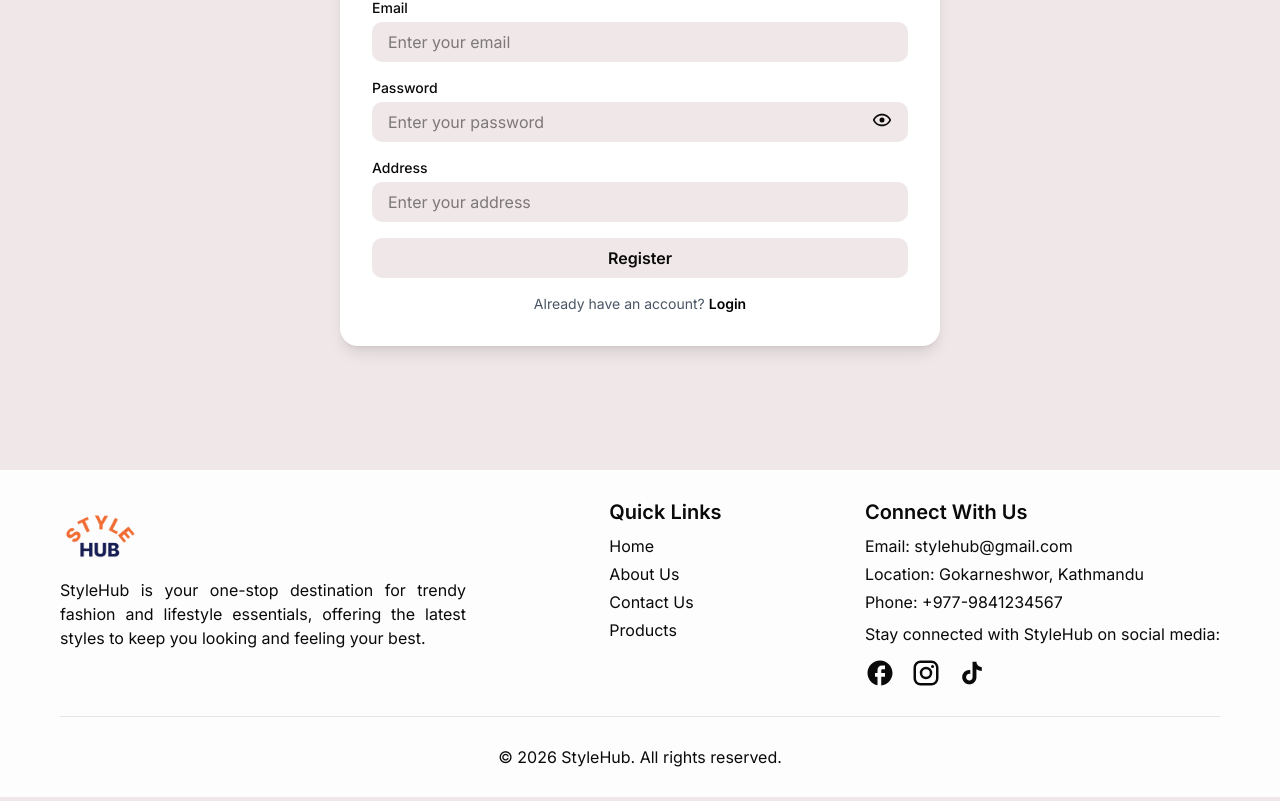
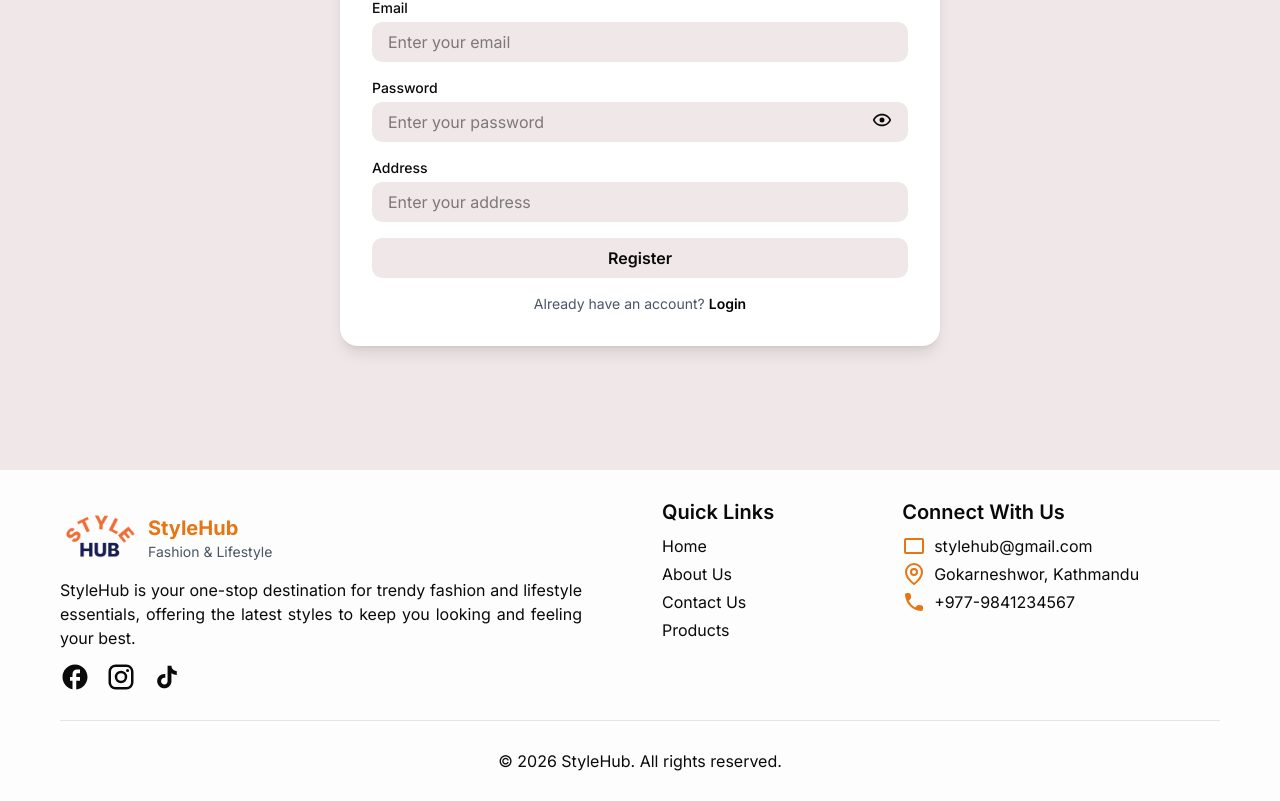
Before and after one commit to SumanSunuwar-SUDO/stylehub, a Next.js app in the folder client/: page /register in a window 1280 px wide. Shown: the part 440-1241 px from the top of the page. Built offline with nearby package versions, Linux system fonts and the light colour scheme; no server answers.

Commit message:
feat:footer stylehub

```diff
--- /dev/null
+++ b/client/src/UI/EmailIcon.jsx
@@ -0,0 +1,60 @@
+import React from "react";
+
+const EmailIcon = () => {
+  return (
+    <div>
+      <svg
+        xmlns="http://www.w3.org/2000/svg"
+        width="24"
+        height="24"
+        viewBox="0 0 24 24"
+      >
+        <path fill="currentColor" fillOpacity="0" d="M12 11l-8 -5h16l-8 5Z">
+          <animate
+            fill="freeze"
+            attributeName="fill-opacity"
+            begin="0.9s"
+            dur="0.4s"
+            to="1"
+          />
+        </path>
+
+        <g
+          fill="none"
+          stroke="currentColor"
+          strokeLinecap="round"
+          strokeLinejoin="round"
+          strokeWidth="2"
+        >
+          <path
+            strokeDasharray="66"
+            d="M4 5h16c0.55 0 1 0.45 1 1v12c0 0.55 -0.45 1 -1 1h-16c-0.55 0 -1 -0.45 -1 -1v-12c0 -0.55 0.45 -1 1 -1Z"
+          >
+            <animate
+              fill="freeze"
+              attributeName="stroke-dashoffset"
+              dur="0.6s"
+              values="66;0"
+            />
+          </path>
+
+          <path
+            strokeDasharray="24"
+            strokeDashoffset="24"
+            d="M3 6.5l9 5.5l9 -5.5"
+          >
+            <animate
+              fill="freeze"
+              attributeName="stroke-dashoffset"
+              begin="0.6s"
+              dur="0.3s"
+              to="0"
+            />
+          </path>
+        </g>
+      </svg>
+    </div>
+  );
+};
+
+export default EmailIcon;
--- /dev/null
+++ b/client/src/UI/LocationIcon.jsx
@@ -0,0 +1,33 @@
+import React from "react";
+
+const LocationIcon = () => {
+  return (
+    <div>
+      <svg
+        xmlns="http://www.w3.org/2000/svg"
+        width="24"
+        height="24"
+        viewBox="0 0 24 24"
+      >
+        <g fill="none">
+          <path
+            d="M12 2a8 8 0 0 1 8 8c0 6.5-8 12-8 12s-8-5.5-8-12a8 8 0 0 1 8-8m0 5a3 3 0 1 0 0 6a3 3 0 0 0 0-6"
+            clip-rule="evenodd"
+          />
+          <path
+            stroke="currentColor"
+            stroke-width="2"
+            d="M20 10c0 6.5-8 12-8 12s-8-5.5-8-12a8 8 0 1 1 16 0Z"
+          />
+          <path
+            stroke="currentColor"
+            stroke-width="2"
+            d="M15 10a3 3 0 1 1-6 0a3 3 0 0 1 6 0Z"
+          />
+        </g>
+      </svg>
+    </div>
+  );
+};
+
+export default LocationIcon;
--- /dev/null
+++ b/client/src/UI/PhoneIcon.jsx
@@ -0,0 +1,21 @@
+import React from "react";
+
+const PhoneIcon = () => {
+  return (
+    <div>
+      <svg
+        xmlns="http://www.w3.org/2000/svg"
+        width="24"
+        height="24"
+        viewBox="0 0 24 24"
+      >
+        <path
+          fill="currentColor"
+          d="m19.23 15.26l-2.54-.29a1.99 1.99 0 0 0-1.64.57l-1.84 1.84a15.05 15.05 0 0 1-6.59-6.59l1.85-1.85c.43-.43.64-1.03.57-1.64l-.29-2.52a2 2 0 0 0-1.99-1.77H5.03c-1.13 0-2.07.94-2 2.07c.53 8.54 7.36 15.36 15.89 15.89c1.13.07 2.07-.87 2.07-2v-1.73c.01-1.01-.75-1.86-1.76-1.98"
+        />
+      </svg>
+    </div>
+  );
+};
+
+export default PhoneIcon;
--- a/client/src/layouts/Footer.jsx
+++ b/client/src/layouts/Footer.jsx
@@ -1,7 +1,10 @@
 "use client";
 
+import EmailIcon from "@/UI/EmailIcon";
 import Facebook from "@/UI/Facebook";
 import Instagram from "@/UI/Instagram";
+import LocationIcon from "@/UI/LocationIcon";
+import PhoneIcon from "@/UI/PhoneIcon";
 import Tiktok from "@/UI/Tiktok";
 import Link from "next/link";
 import React from "react";
@@ -9,8 +12,8 @@ import React from "react";
 const Footer = () => {
   const quickLinks = [
     { label: "Home", href: "/" },
-    { label: "About Us", href: "/" },
-    { label: "Contact Us", href: "/" },
+    { label: "About Us", href: "/about" },
+    { label: "Contact Us", href: "/contact" },
     { label: "Products", href: "/products" },
   ];
 
@@ -19,21 +22,57 @@ const Footer = () => {
     { label: "Instagram", icon: <Instagram />, href: "#" },
     { label: "TikTok", icon: <Tiktok />, href: "#" },
   ];
+
+  const connetWithUs = [
+    {
+      label: "Email",
+      logo: <EmailIcon />,
+      value: "stylehub@gmail.com",
+    },
+    {
+      label: "Location",
+      logo: <LocationIcon />,
+      value: "Gokarneshwor, Kathmandu",
+    },
+    { label: "Phone", logo: <PhoneIcon />, value: "+977-9841234567" },
+  ];
   return (
     <footer className="bg-white/90 w-full mt-10">
-      <div className="flex flex-col md:flex-row justify-between items-start container mx-auto px-15 py-7 gap-8">
+      <div className="flex flex-col lg:flex-row gap-20 container mx-auto px-15 py-7">
         {/* Brand */}
-        <div className="w-[35%]">
-          <Link href="/" className="h-20 w-20  flex items-center">
-            <img src="images/logo.png" alt="StyleHub" className="object-fill" />
+        <div className="lg:w-[45%]">
+          <div className="flex items-center gap-2">
+            <Link href="/" className="h-20 w-20  flex items-center bg-gray/80">
+              <img
+                src="images/logo.png"
+                alt="StyleHub"
+                className="object-fill"
+              />
             </Link>
+            <div>
+              <h1 className="text-xl font-bold text-[#E67514]">StyleHub</h1>
+              <p className="text-sm text-gray-600">Fashion & Lifestyle</p>
+            </div>
+          </div>
           <p className="text-justify">
             StyleHub is your one-stop destination for trendy fashion and
             lifestyle essentials, offering the latest styles to keep you looking
             and feeling your best.
           </p>
+          <div className="flex gap-4 mt-3">
+            {mediaItems.map((item, index) => (
+              <Link
+                key={index}
+                href={item.href}
+                className="hover:text-[#E67514] hover:scale-110 transition-transform duration-200"
+              >
+                {item.icon}
+              </Link>
+            ))}
+          </div>
         </div>
         {/* Quick Links */}
+        <div className="flex justify-between gap-x-32">
           <div className="">
             <h2 className="text-xl font-semibold mb-2">Quick Links</h2>
             <ul className="space-y-1">
@@ -48,23 +87,14 @@ const Footer = () => {
           <div className="">
             <h2 className="text-xl font-semibold mb-2">Connect With Us</h2>
             <ul className="space-y-1">
-            <li className="hover:underline">Email: stylehub@gmail.com</li>
-            <li>Location: Gokarneshwor, Kathmandu</li>
-            <li>Phone: +977-9841234567</li>
+              {connetWithUs.map((item, index) => (
+                <li key={index} className="flex items-center gap-2 ">
+                  <span className="text-[#E67514]"> {item.logo}</span>
+
+                  {item.value}
+                </li>
+              ))}
             </ul>
-          <p className="mt-2 mb-2">
-            Stay connected with StyleHub on social media:
-          </p>
-          <div className="flex gap-4 mt-3">
-            {mediaItems.map((item, index) => (
-              <Link
-                key={index}
-                href={item.href}
-                className="hover:scale-110 transition-transform duration-200"
-              >
-                {item.icon}
-              </Link>
-            ))}
           </div>
         </div>
       </div>
```
Lines whose indentation alone changed are shown as unchanged.
